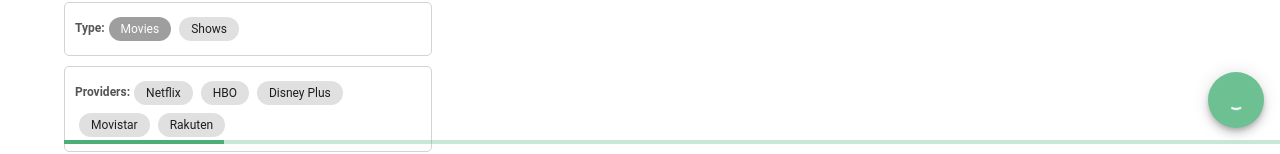
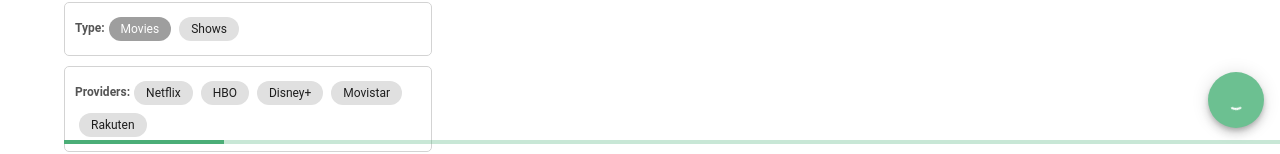
Before and after one commit to ohanamovies/web-vue, a Vue app: page /#/content in a window 1280 px wide. Shown: the part 656-810 px from the top of the page. Built offline with nearby package versions, Linux system fonts and the light colour scheme; no server answers; a small style sheet from the web is missing.

Commit message:
Disney Plus -> Disney+

```diff
--- a/src/views/Content.vue
+++ b/src/views/Content.vue
@@ -400,7 +400,7 @@
       providersList: [
         { text: 'Netflix', value: 'netflix' },
         { text: 'HBO', value: 'hboespana' },
-        { text: 'Disney Plus', value: 'disneyplus' },
+        { text: 'Disney+', value: 'disneyplus' },
         { text: 'Movistar', value: 'movistar' },
         { text: 'Rakuten', value: 'rakuten' }
       ],
```
